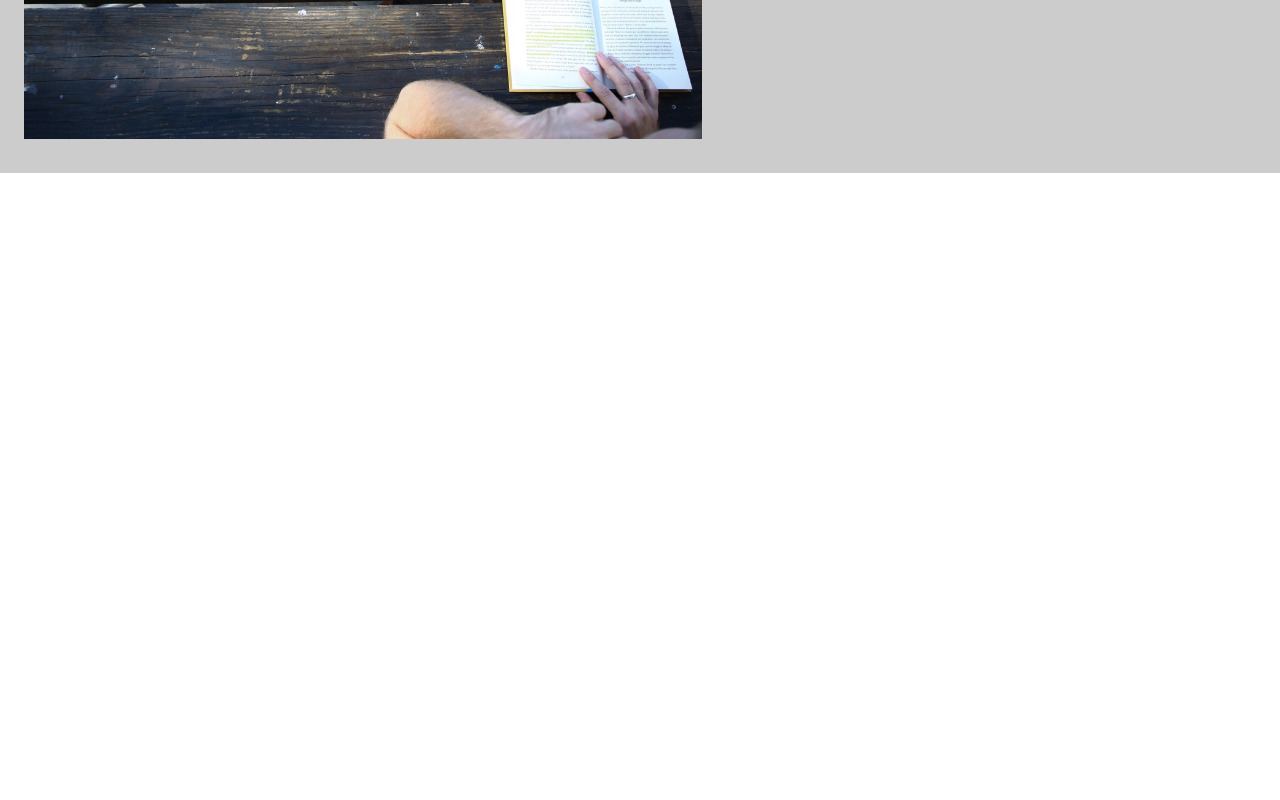
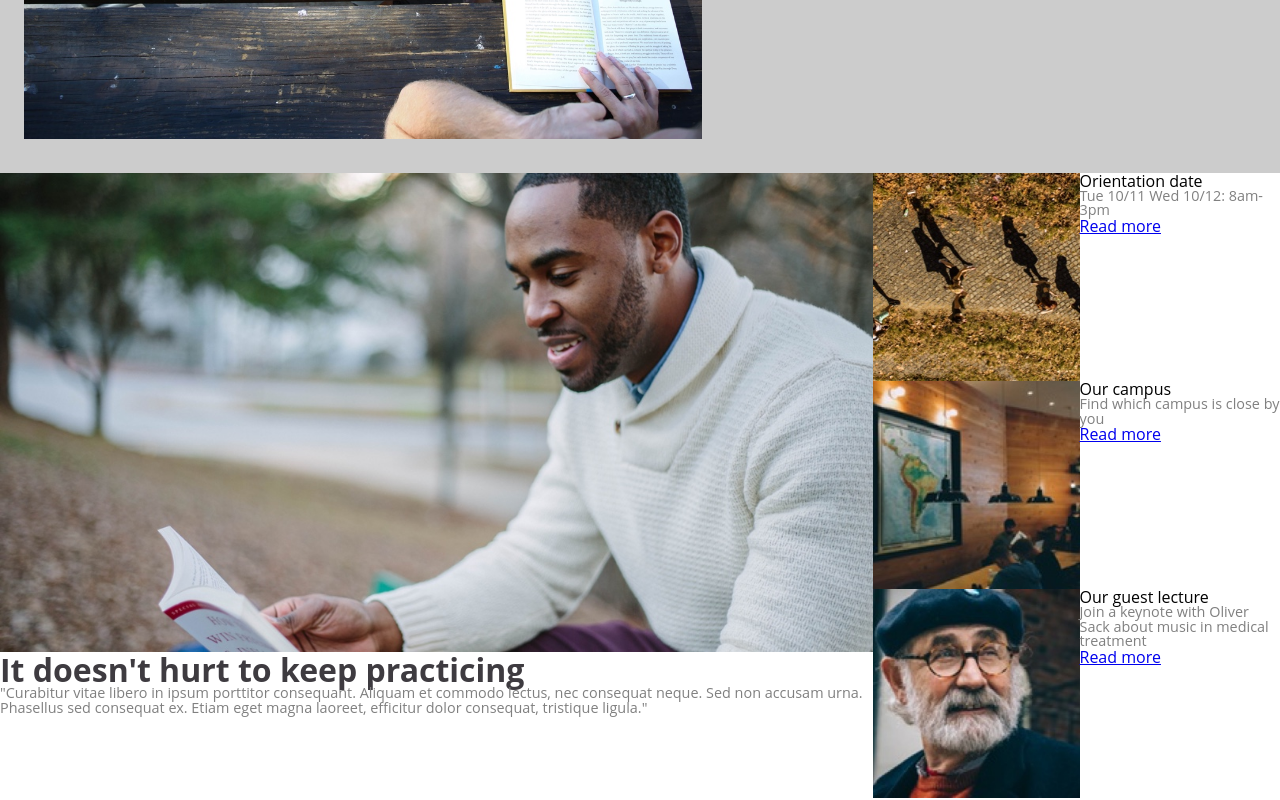
Before and after one commit to carolinaneves27/capstonecolmar, a plain HTML site: page index.html in a window 1280 px wide. Shown: the part 426-1226 px from the top of the page. Before the commit the page ends 800 px from the top, so only its background shows below. Drawn offline with Linux system fonts and the light colour scheme.

Commit message:
second chnage

```diff
--- a/index.html
+++ b/index.html
@@ -14,18 +14,69 @@
       <img src="resources/images/ic-logo.svg">
     </div>
 
-    <!-- first page -->
+    <!-- banner -->
+
     <div class="banner">
       <div class="image-content">
-        <img src="resources/images/banner.jpg">
+        <img src="resources/images/banner.jpg" class="banner-img">
       </div>
       <div class="text-content">
         <h1>Learn something new everyday</h1><br >
-        <h2>Lorem ipsum dolor sit amet, consecteur adipiscing elit</h2><br >
+        <h3>Lorem ipsum dolor sit amet, consecteur adipiscing elit</h3><br >
         <div class="nav-btn">
         <a href="#starthere"> Start here </a>
         </div>
       </div>
+    </div>
+
+    <!-- main -->
+
+    <div class="main">
+        <div class"main-info">
+          <div class="main-ing">
+          <img src="resources/images/information-main.jpg">
+          </div>
+          <div class="main-text">
+          <h2>It doesn't hurt to keep practicing</h2>
+          <p>"Curabitur vitae libero in ipsum porttitor consequant. Aliquam et commodo lectus, nec consequat neque. Sed non accusam urna. Phasellus sed consequat ex. Etiam eget magna laoreet, efficitur dolor consequat, tristique ligula."</p>
+          </div>
+        </div>
+        <div class="secondary-info">
+          <div class="info">
+            <div class="small-image">
+            <img src="resources/images/orientation.jpg">
+            </div>
+            <div class="title">
+              <h4>Orientation date</h4>
+              <p>Tue 10/11 Wed 10/12: 8am-3pm</p>
+              <a href="#" class="readmore"> Read more </a>
+            </div>
+          </div>
+          <div class="info">
+            <div class="small-image">
+            <img src="resources/images/campus.jpg">
+          </div>
+            <div class="title">
+              <h4>Our campus</h4>
+              <p>Find which campus is close by you</p>
+              <a href="#" class="readmore"> Read more </a>
+            </div>
+          </div>
+          <div class="info">
+            <div class="small-image">
+            <img src="resources/images/guest-lecture.jpg">
+          </div>
+            <div class="title">
+              <h4>Our guest lecture</h4>
+              <p>Join a keynote with Oliver Sack about music in medical treatment</p>
+              <a href="#" class="readmore"> Read more </a>
+            </div>
+          </div>
+        </div>
+      </div>
+
+
+
     </div>
 
 
--- a/resources/style.css
+++ b/resources/style.css
@@ -8,6 +8,11 @@ img {
   height: 100%;
 }
 
+p{
+  color: 	#808080;
+  font-size: 0.9rem;
+}
+
 h1 {
   color: rgb(62, 59, 64);
   font-weight: bold;
@@ -16,8 +21,16 @@ h1 {
 
 h2{
   color: rgb(62, 59, 64);
+  font-weight: bold;
+  font-size: 2rem;
+}
+
+h3{
+  color: rgb(62, 59, 64);
   font-size: 1.25rem;
 }
+
+
 /* header */
 
 header {
@@ -29,6 +42,7 @@ header {
   height: 2rem;
 }
 
+
 /* banner */
 
 .banner {
@@ -38,16 +52,18 @@ header {
   background-color: rgb(204, 204, 204);
 }
 
-.image-content {
+.banner .image-content {
   width: 60%;
   margin: 2rem 1.5rem;
+}
+
+.banner .text-content {
+  width: 40%;
 
 }
 
-.text-content {
-  width: 40%;
+.banner .text-content {
   margin-right: 8%;
-
 }
 
 .nav-btn {
@@ -64,3 +80,37 @@ header {
   color: white;
   text-decoration: none;
 }
+
+/* main */
+
+.main {
+  display: inline-flex;
+
+}
+
+.main-info {
+  width: 60%;
+  margin: 2rem 1.5rem;
+}
+
+.secondar-info {
+  width: 40%;
+}
+
+.text h2 {
+  padding-top: 2rem;
+  padding-bottom: 1.5rem;
+}
+.info{
+  display: flex;
+}
+
+.small-img {
+  height: auto;
+  width: 35%;
+  margin: 1rem;
+}
+
+.title{
+  width: 65%;
+}
```
Also changed, not shown: resources/images/campus-mobile.jpg (renamed from resources/images/information-campus-mobile.jpg), resources/images/campus.jpg (renamed from resources/images/information-campus.jpg), resources/images/guest-lecture-mobile.jpg (renamed from resources/images/information-guest-lecture-mobile.jpg), resources/images/guest-lecture.jpg (renamed from resources/images/information-guest-lecture.jpg), resources/images/orientation-mobile.jpg (renamed from resources/images/information-orientation-mobile.jpg), resources/images/orientation.jpg (renamed from resources/images/information-orientation.jpg), 1 other file.
